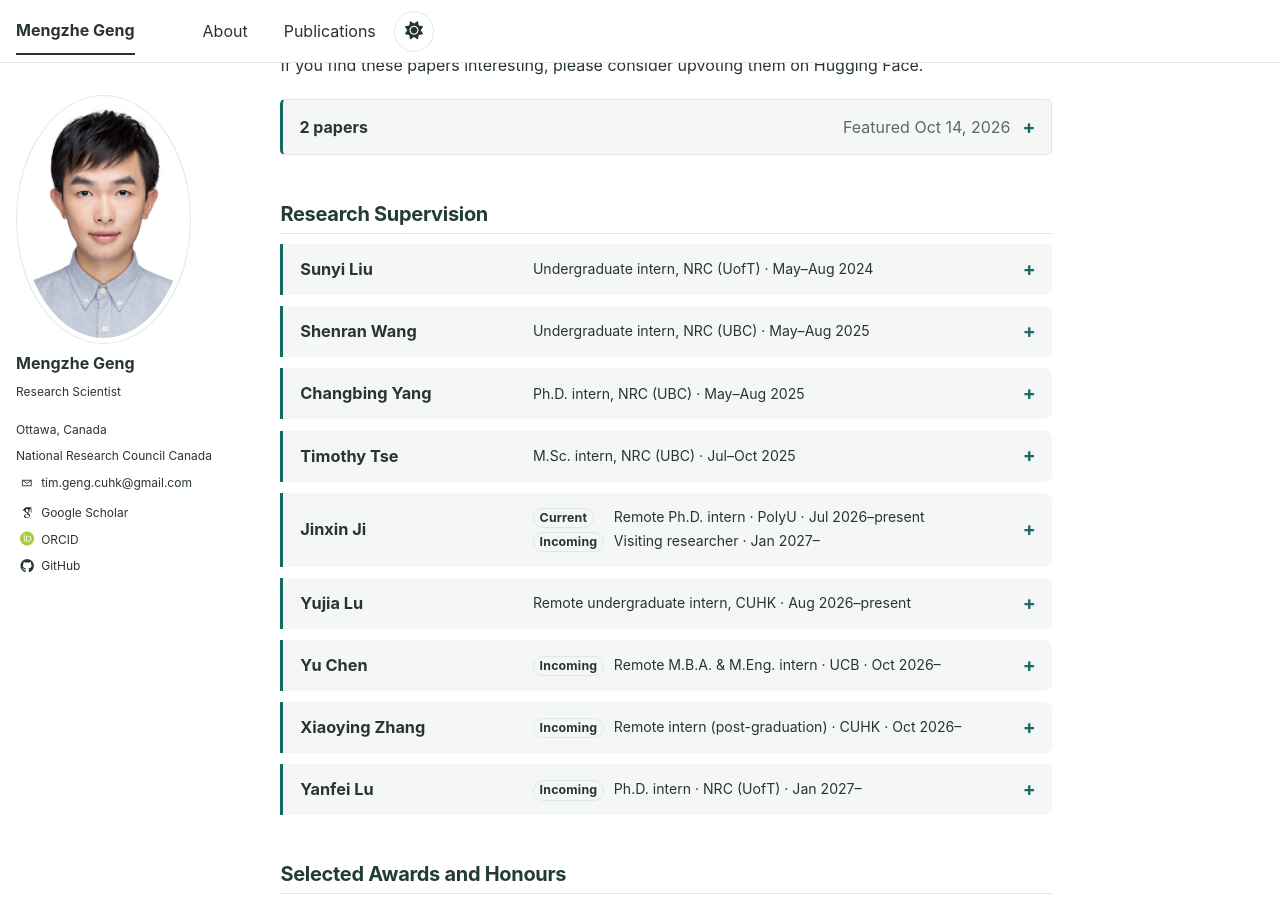
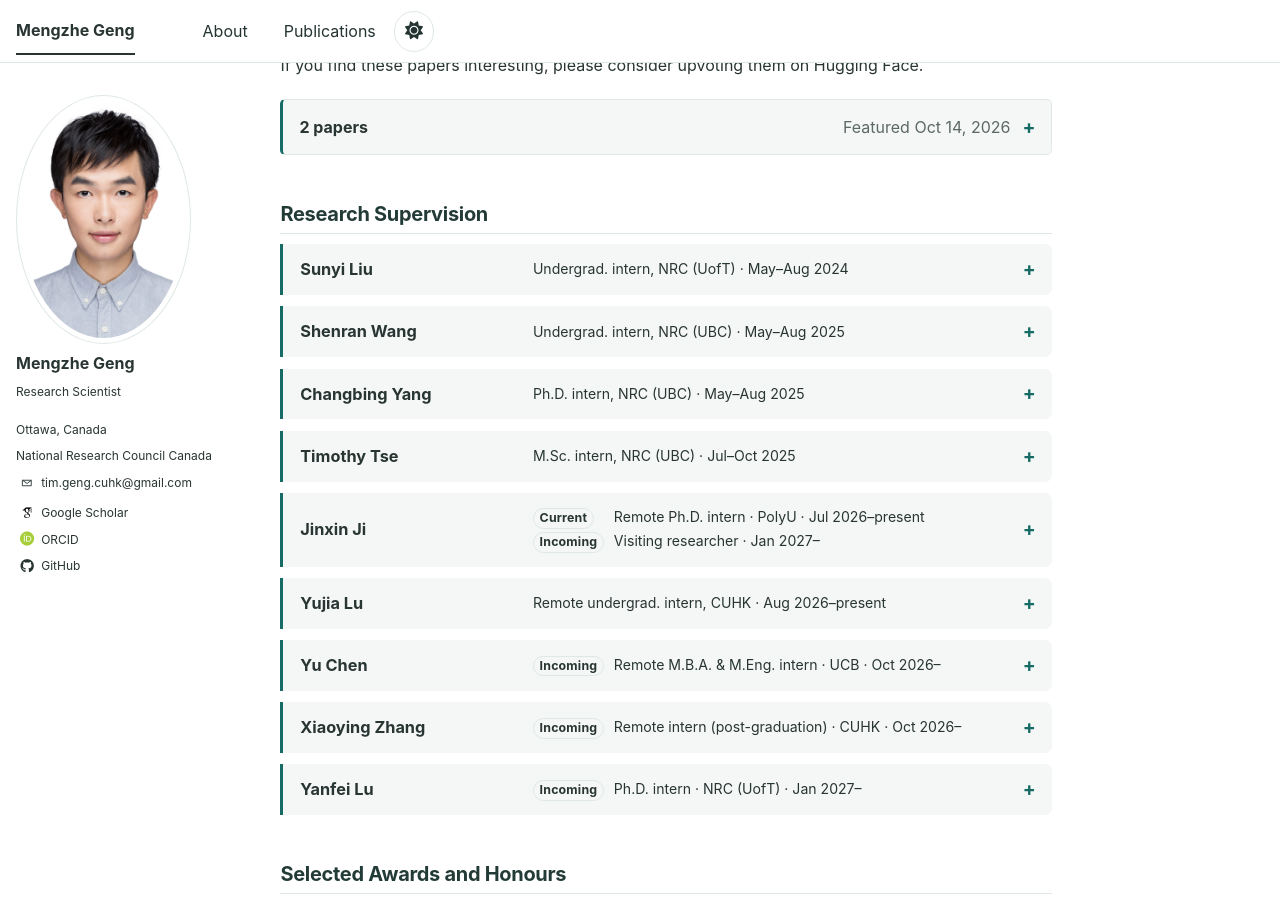
Before and after one commit to MENGZHEGENG/MENGZHEGENG.github.io, a Jekyll site: the page built from _pages/about.md, in a window 1280 px wide and 900 px high, scrolled down 2508 px. Built offline with Jekyll 4.4.1, drawn with Linux system fonts in a browser that asks for light colours; some web fonts are replaced.

Commit message:
Abbreviate 'Undergraduate' to 'Undergrad.' in about.md

```diff
--- a/_pages/about.md
+++ b/_pages/about.md
@@ -157,7 +157,7 @@ classes: wide
   <details class="supervision-entry">
     <summary class="supervision-heading">
       <span class="supervision-name">Sunyi Liu</span>
-      <span class="publication-meta">Undergraduate intern, NRC (UofT) · May–Aug 2024</span>
+      <span class="publication-meta">Undergrad. intern, NRC (UofT) · May–Aug 2024</span>
     </summary>
     <div class="supervision-details">
       <p class="supervision-detail"><span class="supervision-label">Funding</span><span class="supervision-detail-copy"><a class="person-link" href="https://www.nrc.canada.ca/en/corporate/corporate-overview/rebecca-hart" target="_blank" rel="noopener noreferrer">Rebecca Hart</a></span></p>
@@ -168,7 +168,7 @@ classes: wide
   <details class="supervision-entry">
     <summary class="supervision-heading">
       <span class="supervision-name">Shenran Wang</span>
-      <span class="publication-meta">Undergraduate intern, NRC (UBC) · May–Aug 2025</span>
+      <span class="publication-meta">Undergrad. intern, NRC (UBC) · May–Aug 2025</span>
     </summary>
     <div class="supervision-details">
       <p class="supervision-detail"><span class="supervision-label">Co-supervision</span><span class="supervision-detail-copy"><a class="person-link" href="https://www.nrc.canada.ca/en/corporate/contact-us/nrc-directory-science-professionals/aidan-pine" target="_blank" rel="noopener noreferrer">Aidan Pine</a></span></p>
@@ -209,7 +209,7 @@ classes: wide
   <details class="supervision-entry">
     <summary class="supervision-heading">
       <span class="supervision-name">Yujia Lu</span>
-      <span class="publication-meta">Remote undergraduate intern, CUHK · Aug 2026–present</span>
+      <span class="publication-meta">Remote undergrad. intern, CUHK · Aug 2026–present</span>
     </summary>
     <div class="supervision-details">
       <p class="supervision-detail"><span class="supervision-label">Preprint</span><span class="supervision-detail-copy"><a href="https://arxiv.org/abs/2609.08899" target="_blank" rel="noopener noreferrer">From Scores to Evidence: Auditable Decisions Can Improve Speech Deepfake Detection</a>, <em>arXiv:2609.08899</em> (2026)</span></p>
```
